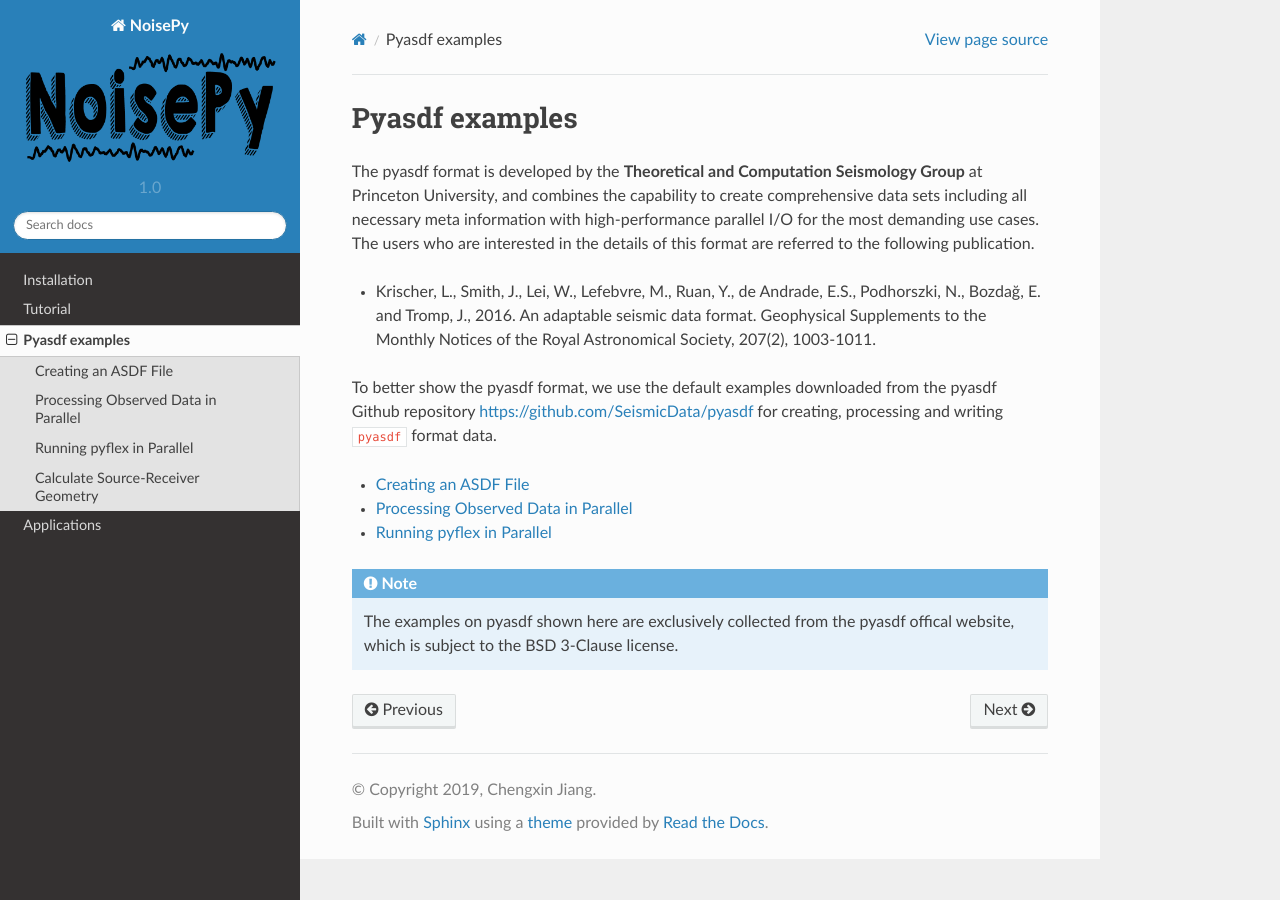
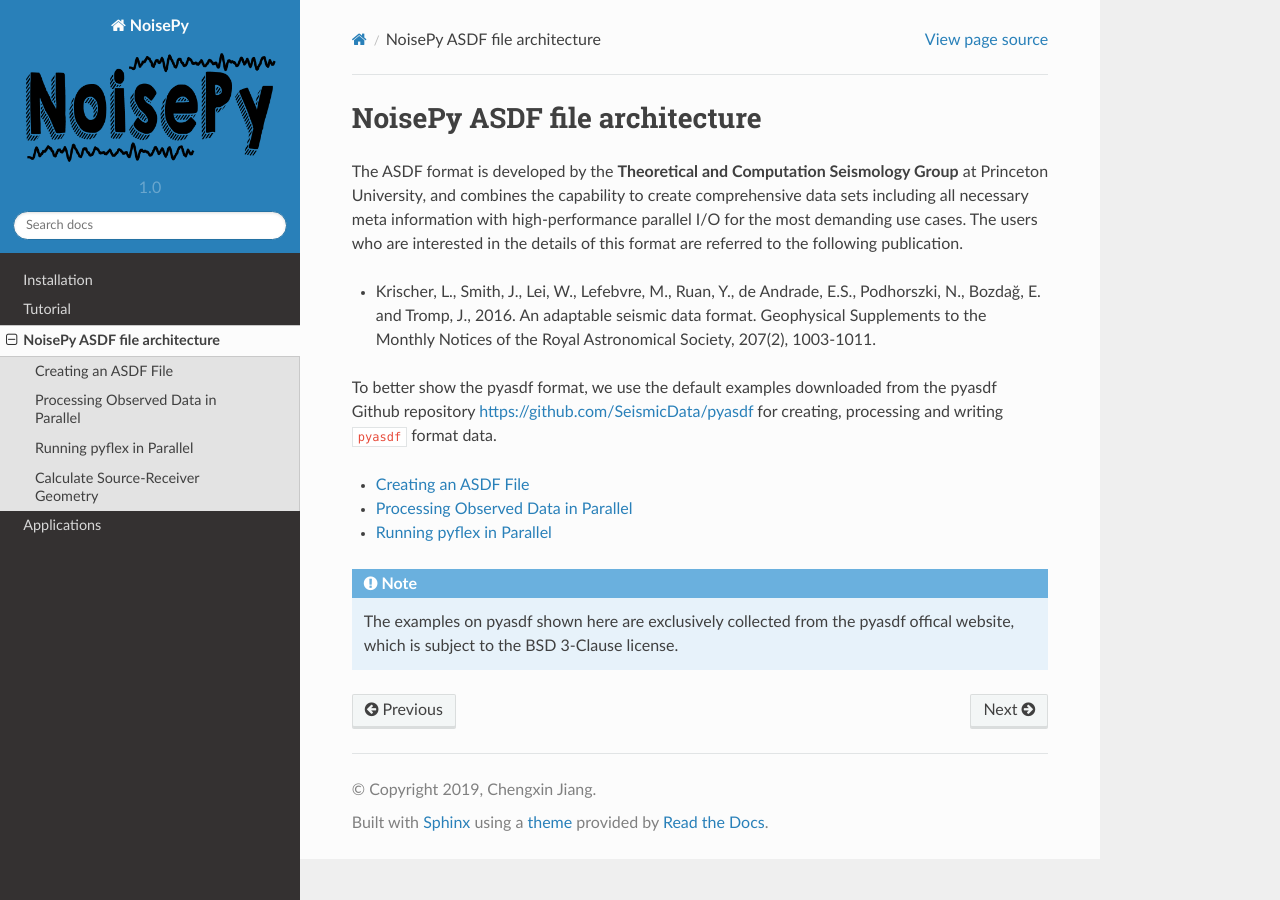
Before and after one commit to noisepy/NoisePy, a Sphinx documentation site: the page built from docs/examples.rst, in a window 1280 px wide. Built offline with Sphinx 7.4.7 and the Read the Docs theme 2.0.0, drawn with Linux system fonts in a browser that asks for light colours.

Commit message:
Update examples.rst

```diff
--- a/docs/examples.rst
+++ b/docs/examples.rst
@@ -1,12 +1,13 @@
-Pyasdf examples
+NoisePy ASDF file architecture
 ===========================
 
-The pyasdf format is developed by the **Theoretical and Computation Seismology Group** at Princeton University, and
+The ASDF format is developed by the **Theoretical and Computation Seismology Group** at Princeton University, and
 combines the capability to create comprehensive data sets including all necessary meta information with
 high-performance parallel I/O for the most demanding use cases. The users who are interested in the details of this
 format are referred to the following publication.
 
 * Krischer, L., Smith, J., Lei, W., Lefebvre, M., Ruan, Y., de Andrade, E.S., Podhorszki, N., Bozdağ, E. and Tromp, J., 2016. An adaptable seismic data format. Geophysical Supplements to the Monthly Notices of the Royal Astronomical Society, 207(2), 1003-1011.
+
 
 To better show the pyasdf format, we use the default examples downloaded from the pyasdf Github repository
 https://github.com/SeismicData/pyasdf for creating, processing and writing ``pyasdf`` format data.
```
